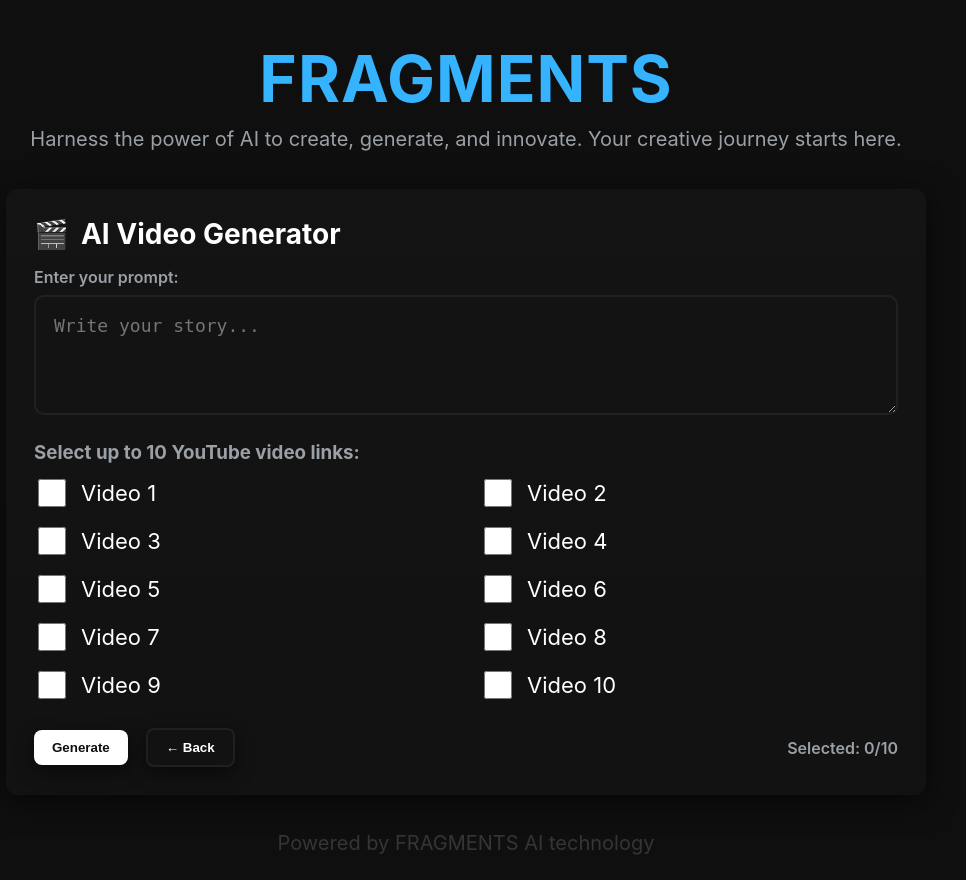
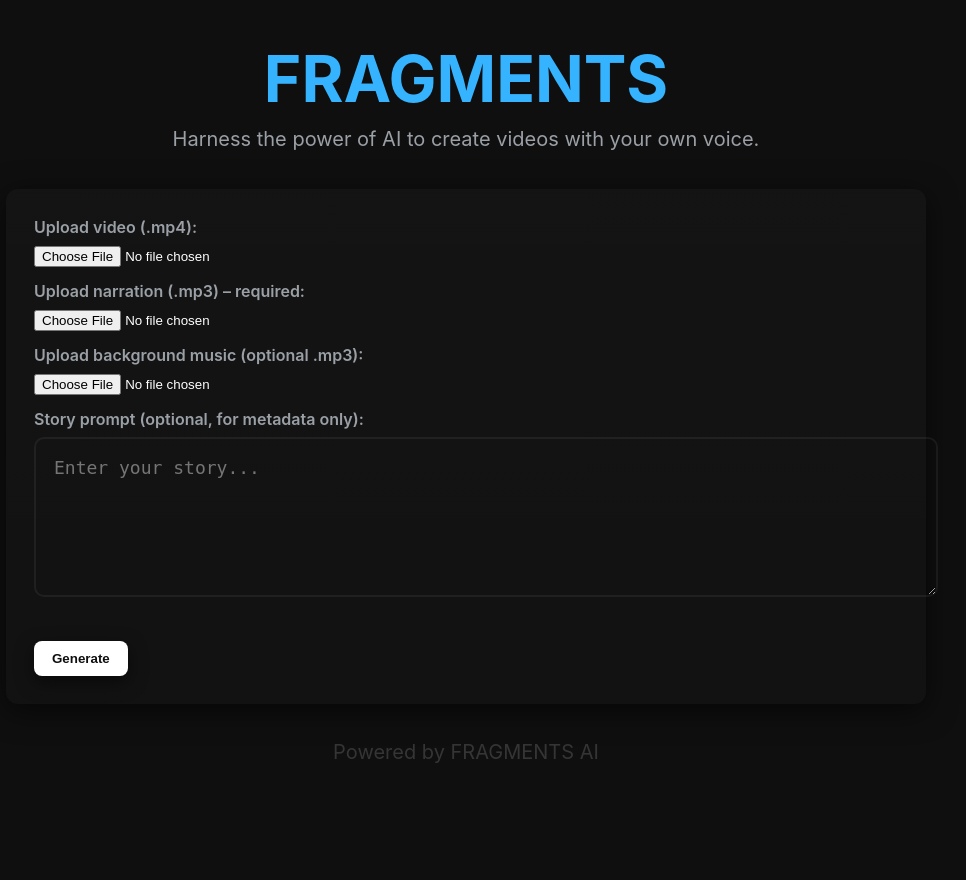
Before and after one commit to mazsvensson248-jpg/Fragments, a Flask app: page / in a window 1280 px wide. Shown: the whole page, without its empty margins (174-1140 px from the left). Run offline with Flask 3, Linux system fonts and the light colour scheme.

Commit message:
Update index.html

```diff
--- a/templates/index.html
+++ b/templates/index.html
@@ -3,7 +3,7 @@
 <head>
 <meta charset="utf-8" />
 <meta name="viewport" content="width=device-width,initial-scale=1" />
-  <title>FRAGMENTS — AI Video Generator (Mock Frontend)</title>
+<title>FRAGMENTS — AI Video Generator</title>
 <style>
 :root{
   --bg:#0f0f0f;
@@ -18,17 +18,14 @@
 body{
   background:var(--bg);
   color:var(--white);
-      -webkit-font-smoothing:antialiased;
-      -moz-osx-font-smoothing:grayscale;
   display:flex;
   align-items:flex-start;
   justify-content:center;
   padding:40px 20px;
 }
-
 .container{width:100%; max-width:920px;}
 header{text-align:center; margin-bottom:36px;}
-    .brand{font-size:64px; font-weight:700; color:var(--accent); letter-spacing:1px; margin:0;}
+.brand{font-size:64px; font-weight:700; color:var(--accent); margin:0;}
 .tagline{color:var(--muted); font-size:20px; margin-top:8px; line-height:1.4;}
 .card{
   background:linear-gradient(180deg, rgba(255,255,255,0.02), rgba(255,255,255,0.01));
@@ -37,163 +34,91 @@
   margin-top:14px;
   box-shadow:0 6px 30px rgba(0,0,0,0.6);
 }
-    .section-title{display:flex; align-items:center; gap:12px; margin-bottom:16px;}
-    .section-title h2{margin:0;font-size:28px;}
-    label[for="prompt-input"]{display:block; font-weight:600; margin-bottom:8px; color:var(--muted);}
-    textarea#prompt-input{
-      width:100%;
-      min-height:120px;
-      resize:vertical;
-      background:transparent;
-      border-radius:10px;
-      border:2px solid rgba(255,255,255,0.06);
-      padding:18px;
-      color:var(--white);
-      font-size:18px;
-      outline:none;
-      box-sizing:border-box;
-    }
-    .youtube-list{margin-top:22px;}
-    .youtube-list h3{color:var(--muted);margin:0 0 12px 0;}
-    .checkbox-grid{
-      display:grid;
-      grid-template-columns:repeat(2, minmax(0,1fr));
-      gap:14px 28px;
-      align-items:center;
-    }
-    .checkbox-item{
-      display:flex;
-      gap:12px;
-      align-items:center;
-      font-size:22px;
-      color:var(--white);
-    }
-    .checkbox-item input[type=checkbox]{width:28px;height:28px;border-radius:6px; cursor:pointer;}
-    .actions{
-      display:flex;
-      gap:18px;
-      align-items:center;
-      margin-top:26px;
-    }
-    .btn{
-      background:var(--white);
-      color:var(--bg);
-      padding:10px 18px;
-      border-radius:8px;
-      border:none;
-      font-weight:700;
-      cursor:pointer;
-      box-shadow:0 6px 18px rgba(0,0,0,0.5);
-    }
-    .btn.secondary{
-      background:transparent;
-      border:2px solid rgba(255,255,255,0.06);
-      color:var(--white);
-    }
-    .powered{
-      text-align:center;
-      color:rgba(255,255,255,0.16);
-      margin-top:36px;
-      font-size:20px;
-    }
-    @media (max-width:640px){
-      .brand{font-size:44px;}
-      .checkbox-grid{grid-template-columns:1fr;}
-      .checkbox-item{font-size:20px;}
-    }
+label{display:block; font-weight:600; margin-bottom:8px; color:var(--muted);}
+input,textarea{width:100%; margin-bottom:14px;}
+textarea{min-height:120px; resize:vertical; background:transparent; border-radius:10px; border:2px solid rgba(255,255,255,0.06); padding:18px; color:var(--white); font-size:18px;}
+.actions{display:flex; gap:18px; align-items:center; margin-top:26px;}
+.btn{background:var(--white); color:var(--bg); padding:10px 18px; border-radius:8px; border:none; font-weight:700; cursor:pointer; box-shadow:0 6px 18px rgba(0,0,0,0.5);}
+.powered{text-align:center; color:rgba(255,255,255,0.16); margin-top:36px; font-size:20px;}
 </style>
 </head>
 <body>
 <div class="container">
   <header>
     <h1 class="brand">FRAGMENTS</h1>
-      <p class="tagline">Harness the power of AI to create, generate, and innovate. Your creative journey starts here.</p>
+    <p class="tagline">Harness the power of AI to create videos with your own voice.</p>
   </header>
 
-    <div class="card" role="region" aria-labelledby="genTitle">
-      <div class="section-title">
-        <span style="font-size:28px;">🎬</span>
-        <h2 id="genTitle">AI Video Generator</h2>
+  <div class="card">
+    <form id="videoForm">
+      <label for="videoFile">Upload video (.mp4):</label>
+      <input type="file" id="videoFile" name="video" accept=".mp4" required>
+
+      <label for="voiceFile">Upload narration (.mp3) – required:</label>
+      <input type="file" id="voiceFile" name="voice" accept=".mp3" required>
+
+      <label for="musicFile">Upload background music (optional .mp3):</label>
+      <input type="file" id="musicFile" name="music" accept=".mp3">
+
+      <label for="prompt-input">Story prompt (optional, for metadata only):</label>
+      <textarea id="prompt-input" name="text" placeholder="Enter your story..."></textarea>
+
+      <div class="actions">
+        <button type="submit" class="btn">Generate</button>
+      </div>
+    </form>
   </div>
 
-      <div>
-        <label for="prompt-input">Enter your prompt:</label>
-        <textarea id="prompt-input" placeholder="Write your story..."></textarea>
-      </div>
-
-      <div class="youtube-list">
-        <h3>Select up to 10 YouTube video links:</h3>
-        <div class="checkbox-grid" id="checkboxGrid">
-          <label class="checkbox-item"><input type="checkbox" name="video" value="https://youtu.be/tCBOhczn6Ok?si=93Raull0mISyCHlM"> Video 1</label>
-          <label class="checkbox-item"><input type="checkbox" name="video" value="https://youtu.be/-LZceM7L8AE?si=quSAxvm1EBdYrhpO"> Video 2</label>
-          <label class="checkbox-item"><input type="checkbox" name="video" value="https://youtu.be/7mTTdWTw5p0?si=9aHv2BKb07kQwg31"> Video 3</label>
-          <label class="checkbox-item"><input type="checkbox" name="video" value="https://youtu.be/_A3po0HYwkY?si=OBRe8T7t2skx-Hgj"> Video 4</label>
-          <label class="checkbox-item"><input type="checkbox" name="video" value="https://youtu.be/-yPjP85CbQE?si=B2xFUbgkHm_yG0oO"> Video 5</label>
-          <label class="checkbox-item"><input type="checkbox" name="video" value="https://youtu.be/_-2ZUciZgls?si=7r6j2XUlHLfESBDw"> Video 6</label>
-          <label class="checkbox-item"><input type="checkbox" name="video" value="https://youtu.be/t_r-ST06jR4?si=tkf269LBvkdtzrOY"> Video 7</label>
-          <label class="checkbox-item"><input type="checkbox" name="video" value="https://youtu.be/s600FYgI5-s?si=btvQzZvtWdpDnhIS"> Video 8</label>
-          <label class="checkbox-item"><input type="checkbox" name="video" value="https://youtu.be/952ILTHDgC4?si=ybUc_C2GSKmjGt0K"> Video 9</label>
-          <label class="checkbox-item"><input type="checkbox" name="video" value="https://youtu.be/u7kdVe8q5zs?si=E9nOzi4sZF8NLAus"> Video 10</label>
-        </div>
-      </div>
-
-      <div class="actions">
-        <button id="generateBtn" class="btn">Generate</button>
-        <button id="backBtn" class="btn secondary">← Back</button>
-        <div style="margin-left:auto;color:var(--muted);font-weight:600">Selected: <span id="count">0</span>/10</div>
-      </div>
-    </div>
-
-    <div class="powered">Powered by FRAGMENTS AI technology</div>
+  <div class="powered">Powered by FRAGMENTS AI</div>
 </div>
 
 <script>
-    (function(){
-      const checkboxes = Array.from(document.querySelectorAll('input[name="video"]'));
-      const maxAllowed = 10;
-      const countEl = document.getElementById('count');
-      const generateBtn = document.getElementById('generateBtn');
-      const backBtn = document.getElementById('backBtn');
-      const promptInput = document.getElementById('prompt-input');
+document.getElementById('videoForm').addEventListener('submit', async function(e){
+  e.preventDefault();
 
-      function updateCount(){
-        const selected = checkboxes.filter(c => c.checked).length;
-        countEl.textContent = selected;
-        checkboxes.forEach(c => c.disabled = !c.checked && selected >= maxAllowed);
-      }
+  const formData = new FormData();
+  const videoFile = document.getElementById('videoFile').files[0];
+  const voiceFile = document.getElementById('voiceFile').files[0];
+  const musicFile = document.getElementById('musicFile').files[0];
+  const promptText = document.getElementById('prompt-input').value.trim();
 
-      checkboxes.forEach(cb => cb.addEventListener('change', updateCount));
-
-      generateBtn.addEventListener('click', async ()=>{
-        const prompt = promptInput.value.trim();
-        const selectedLinks = checkboxes.filter(c=>c.checked).map(c=>c.value);
-
-        if(!prompt){
-          alert('Please enter a prompt for the video generator.');
-          promptInput.focus();
+  if(!videoFile || !voiceFile){
+    alert("❌ Video and voice files are required!");
     return;
   }
 
-        if(selectedLinks.length === 0){
-          if(!confirm('You have not selected any YouTube videos. Continue without links?')) return;
+  formData.append("video", videoFile);
+  formData.append("voice", voiceFile);
+  if(musicFile) formData.append("music", musicFile);
+  if(promptText) formData.append("text", promptText);
+
+  try {
+    const response = await fetch("/generate", {
+      method: "POST",
+      body: formData
+    });
+
+    if(!response.ok){
+      const text = await response.text();
+      alert("❌ Error: " + text);
+      return;
     }
 
-        const payload = {
-          prompt,
-          videoLinks:selectedLinks,
-          timestamp:new Date().toISOString()
-        };
+    const blob = await response.blob();
+    const url = URL.createObjectURL(blob);
+    const a = document.createElement('a');
+    a.href = url;
+    a.download = "final_video_720p.mp4";
+    document.body.appendChild(a);
+    a.click();
+    a.remove();
+    URL.revokeObjectURL(url);
 
-        console.log('Generate payload:', payload);
-        alert('Generate request created. Check console for payload (mock).');
+  } catch(err){
+    console.error(err);
+    alert("❌ Unexpected error occurred");
+  }
 });
-
-      backBtn.addEventListener('click', ()=>{
-        if(window.history.length>1) window.history.back(); else window.location.href='/';
-      });
-
-      updateCount();
-    })();
 </script>
 </body>
 </html>
```
Lines whose indentation alone changed are shown as unchanged.
